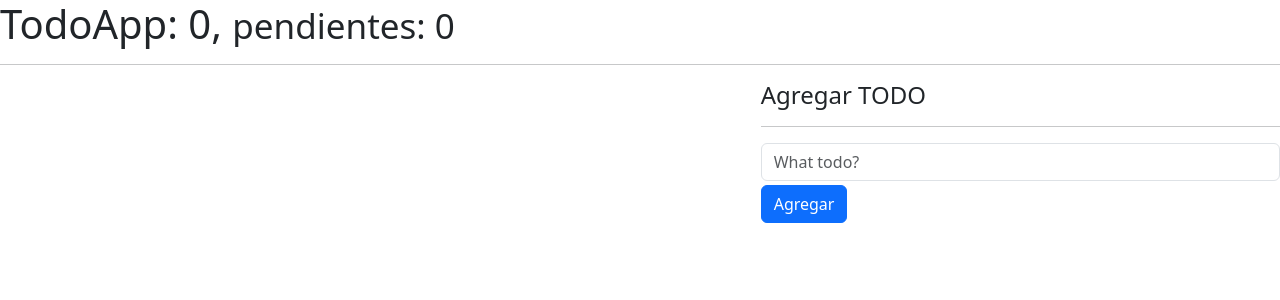
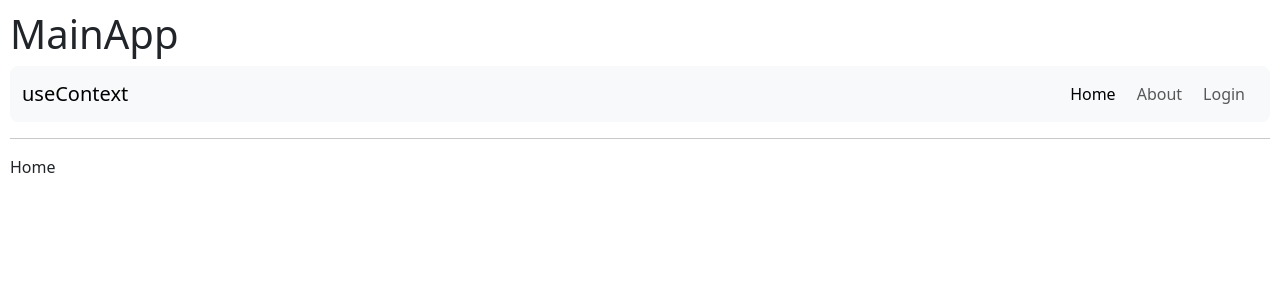
Before and after one commit to cigotete/react-study-basics, a React (Vite) app: page / in a window 1280 px wide. Shown: the top 300 px of the page. Built offline with nearby package versions, Linux system fonts and the light colour scheme.

Commit message:
Implemented components to review routing basics.

```diff
--- /dev/null
+++ b/src/09-useContext/AboutPage.jsx
@@ -0,0 +1,8 @@
+
+export const AboutPage = () => {
+  return (
+    <>
+    About
+    </>
+  )
+}
--- /dev/null
+++ b/src/09-useContext/HomePage.jsx
@@ -0,0 +1,8 @@
+
+export const HomePage = () => {
+  return (
+    <>
+    Home
+    </>
+  )
+}
--- /dev/null
+++ b/src/09-useContext/LoginPage.jsx
@@ -0,0 +1,8 @@
+
+export const LoginPage = () => {
+  return (
+    <>
+    Login
+    </>
+  )
+}
--- /dev/null
+++ b/src/09-useContext/MainApp.jsx
@@ -0,0 +1,19 @@
+import { Navigate, Route, Routes } from 'react-router-dom';
+import { Navbar, AboutPage, HomePage, LoginPage } from './';
+
+export const MainApp = () => {
+  return (
+    <>
+    <h1>MainApp</h1>
+    <Navbar />
+    <hr />
+
+    <Routes>
+      <Route path="/" element={ <HomePage /> } />
+      <Route path="/about" element={ <AboutPage /> } />
+      <Route path="/login" element={ <LoginPage /> } />
+      <Route path="*" element={ <Navigate to="/login" /> } />
+    </Routes>
+    </>
+  )
+}
--- /dev/null
+++ b/src/09-useContext/Navbar.jsx
@@ -0,0 +1,34 @@
+import { Link, NavLink } from 'react-router-dom';
+
+export const Navbar = () => {
+  return (
+    <nav className="navbar navbar-expand-lg navbar-light bg-light rounded-3">
+        <div className="container-fluid">
+
+            <Link className="navbar-brand" to="/">useContext</Link>
+
+            <div id="navbarNav">
+                <ul className="navbar-nav">
+                    <NavLink
+                        className={ ({ isActive }) => `nav-link ${ isActive ? 'active' : '' }`}
+                        to="/">
+                        Home
+                    </NavLink>
+
+                    <NavLink
+                        className={ ({ isActive }) => `nav-link ${ isActive ? 'active' : '' }`}
+                        to="/about">
+                        About
+                    </NavLink>
+
+                    <NavLink
+                        className={ ({ isActive }) => `nav-link ${ isActive ? 'active' : '' }`}
+                        to="/Login">
+                        Login
+                    </NavLink>
+                </ul>
+            </div>
+        </div>
+    </nav>
+  )
+}
--- /dev/null
+++ b/src/09-useContext/index.js
@@ -0,0 +1,4 @@
+export * from './Navbar';
+export * from './AboutPage';
+export * from './HomePage';
+export * from './LoginPage';
--- a/src/index.css
+++ b/src/index.css
@@ -0,0 +1,7 @@
+body {
+  padding: 10px;
+}
+
+a {
+  margin-right: 5px;
+}
--- a/src/main.jsx
+++ b/src/main.jsx
@@ -1,4 +1,5 @@
 import ReactDOM from 'react-dom/client'
+import { BrowserRouter } from 'react-router-dom'
 //import { SimpleForm } from './02-useEffect/SimpleForm'
 //import { FormWithCustomHook } from './02-useEffect/FormWithCustomHook'
 // import { MultipleCustomHooks } from './03-examples/MultipleCustomHooks'
@@ -9,12 +10,15 @@ import ReactDOM from 'react-dom/client'
 //import { CallbackHook } from './06-memos/CallbackHook'
 //import { Padre } from './07-tarea-memo/Padre'
 //import './08-useReducer/intro-reducer'
-import { TodoApp } from './08-useReducer/TodoApp'
+// import { TodoApp } from './08-useReducer/TodoApp'
+import { MainApp } from './09-useContext/MainApp'
 
 import './index.css'
 
 ReactDOM.createRoot(document.getElementById('root')).render(
-  //<React.StrictMode>
-    <TodoApp />
-  //</React.StrictMode>,
+  <BrowserRouter>
+  {/* <React.StrictMode> */}
+    <MainApp />
+  {/* </React.StrictMode> */}
+  </BrowserRouter>
 )
```
